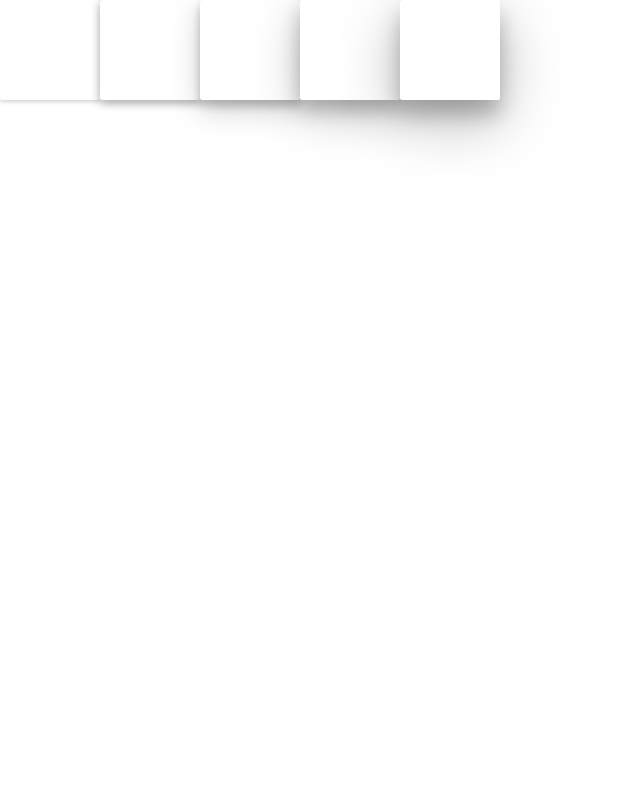
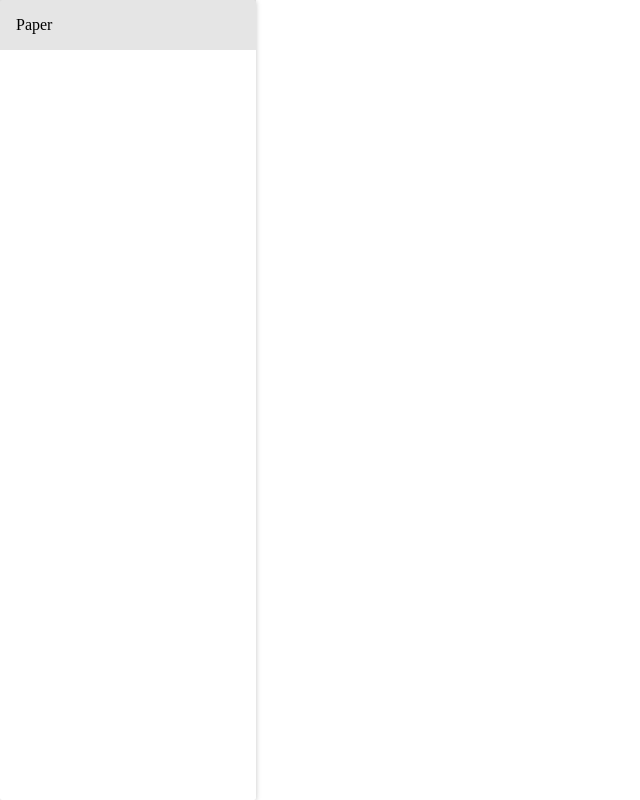
Before and after one commit to Authena/ui, a Vue app: page / in a window 1280 px wide. Shown: the whole page, without its empty margins (0-640 px from the left). Built offline with nearby package versions, Linux system fonts and the light colour scheme; the HTML template or start-up script is replaced by a standard one.

Commit message:
add LeftNav

```diff
--- a/demo/App.vue
+++ b/demo/App.vue
@@ -1,29 +1,29 @@
 <template lang="html">
   <div id="app">
-    <div class="paper paper-1">
+    <div class="left">
+      <LeftNav />
     </div>
-    <div class="paper paper-2">
-    </div>
-    <div class="paper paper-3">
-    </div>
-    <div class="paper paper-4">
-    </div>
-    <div class="paper paper-5">
+    <div class="right">
+      <router-view></router-view>
     </div>
   </div>
 </template>
 
 <script>
 import '../src/paper.css'
+import router from './router'
+import LeftNav from './components/LeftNav'
 
 export default {
+  name: 'App',
   data() {
     return {}
   },
   computed: {},
   mounted() {},
   methods: {},
-  components: {},
+  components: { LeftNav },
+  router,
 }
 </script>
 
@@ -32,10 +32,26 @@ export default {
   margin: 0;
   padding: 0;
 }
+
+html, body{
+  width: 100%;
+  height: 100%;
+}
+
 </style>
 <style media="screen" scoped>
-.paper{
-  width: 100px;
-  height: 100px;
+#app{
+  width: 100%;
+  height: 100%;
+  overflow: scroll;
+  display: flex;
+}
+.left{
+  width: 256px;
+  height: 100%;
+}
+.right{
+  flex: 1;
+  overflow: scroll;
 }
 </style>
--- /dev/null
+++ b/demo/components/LeftNav.vue
@@ -0,0 +1,35 @@
+<template lang="html">
+  <nav class="nav paper-1">
+    <ul >
+      <li>
+        <router-link to="/paper" class="link" exact>Paper</router-link>
+      </li>
+    </ul>
+  </nav>
+</template>
+
+<script>
+export default {
+  name: 'LeftNav',
+}
+</script>
+
+<style lang="css" scoped>
+.nav{
+  width: 256px;
+  height: 100%;
+}
+.link{
+  display: block;
+  padding: 16px;
+  text-decoration: none;
+  color: #000;
+}
+.link:hover{
+  cursor: pointer;
+  background-color: rgba(0, 0, 0, 0.1);
+}
+.router-link-active{
+  background-color: #ddd;
+}
+</style>
--- /dev/null
+++ b/demo/router.js
@@ -0,0 +1,13 @@
+import VueRouter from 'vue-router'
+
+const Paper = resolve => require.ensure(['./routes/Paper'], (require) => {
+  resolve(require('./routes/Paper'))
+})
+
+const routes = [
+  { path: '/paper', component: Paper },
+]
+
+const router = new VueRouter({ mode: 'history', routes })
+
+export default router
--- /dev/null
+++ b/demo/routes/Paper.vue
@@ -0,0 +1,34 @@
+<template lang="html">
+  <div class="paper-route">
+    <div class="paper paper-1">
+    </div>
+    <div class="paper paper-2">
+    </div>
+    <div class="paper paper-3">
+    </div>
+    <div class="paper paper-4">
+    </div>
+    <div class="paper paper-5">
+    </div>
+  </div>
+</template>
+
+<script>
+export default {
+  name: 'Paper',
+}
+</script>
+
+<style media="screen" scoped>
+  .paper-route{
+    padding: 36px 48px;
+  }
+  .paper{
+    width: 100px;
+    height: 100px;
+    margin-left: 20px;
+  }
+  .paper:first-child{
+    margin-left: 0;
+  }
+</style>
```
Also changed, not shown: 1 other file (tests, documents, lock files or other folders).
